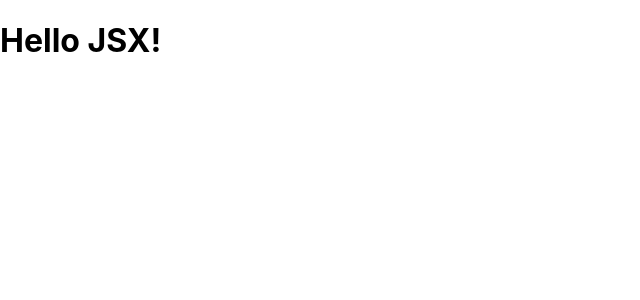
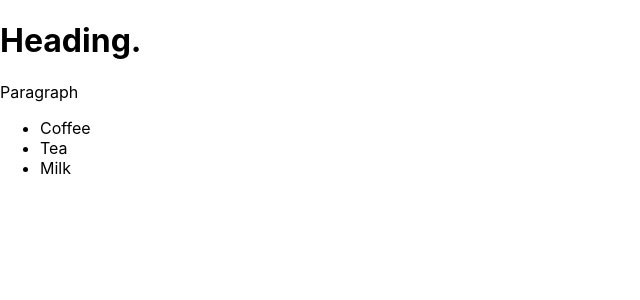
Before and after one commit to jay3272/FreeCodeCamp, a React (Create React App) app in the folder Front End Development/React/myreact/: page / in a window 1280 px wide. Shown: the top 300 px of the page, without its empty margins (0-640 px from the left). Built offline with nearby package versions, Linux system fonts and the light colour scheme.

Commit message:
Create a Complex JSX Element

```diff
--- a/Front End Development/React/myreact/src/Fcc.js
+++ b/Front End Development/React/myreact/src/Fcc.js
@@ -1,6 +1,14 @@
 import React from 'react';
 
-const JSX = <h1>Hello JSX!</h1>;
+const JSX = <div>
+<h1>Heading.</h1>
+<p>Paragraph</p>
+<ul>
+<li>Coffee</li>
+<li>Tea</li>
+<li>Milk</li>
+</ul>
+</div>;  ;
 
 function Fcc() {
   return (
```
